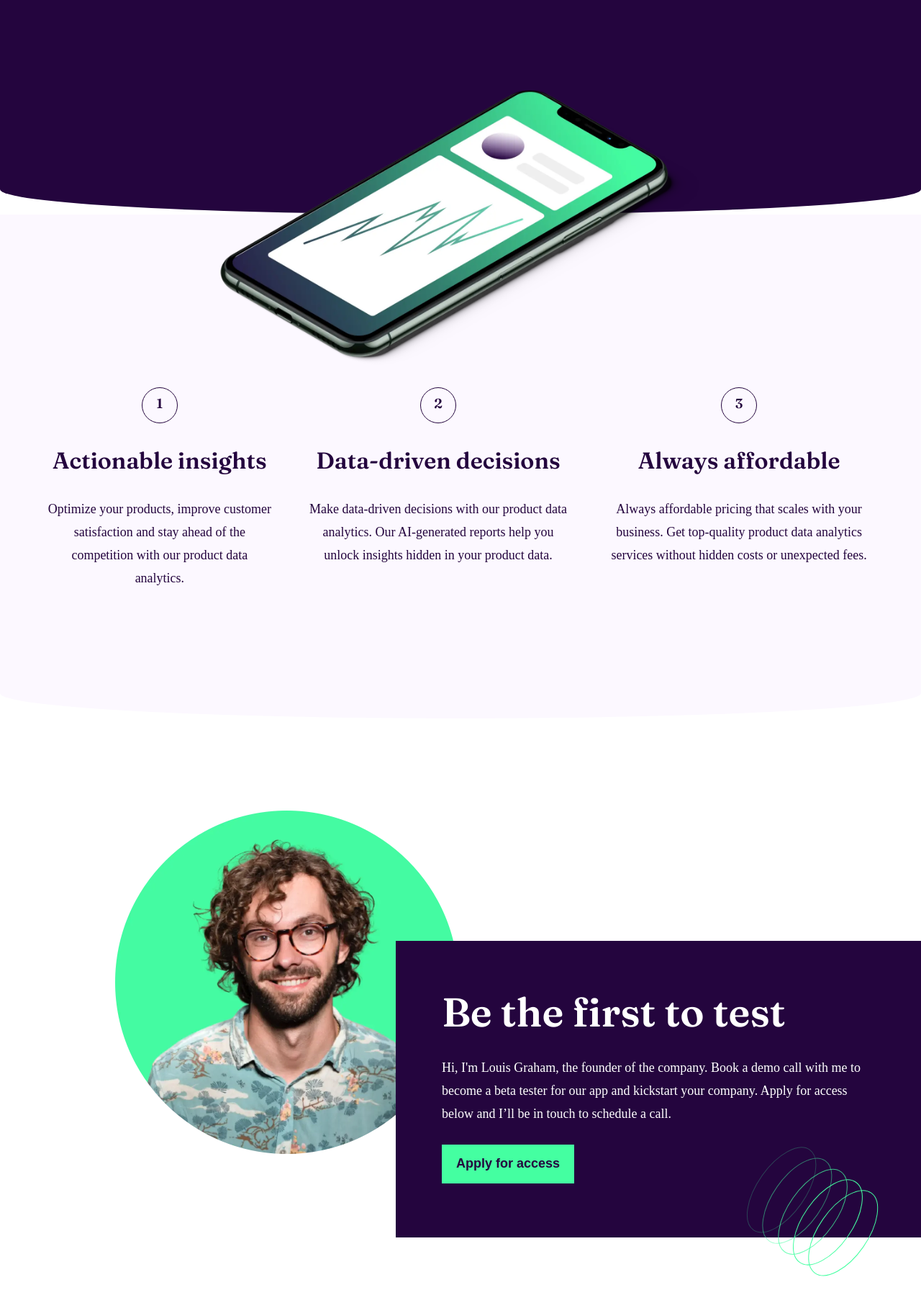
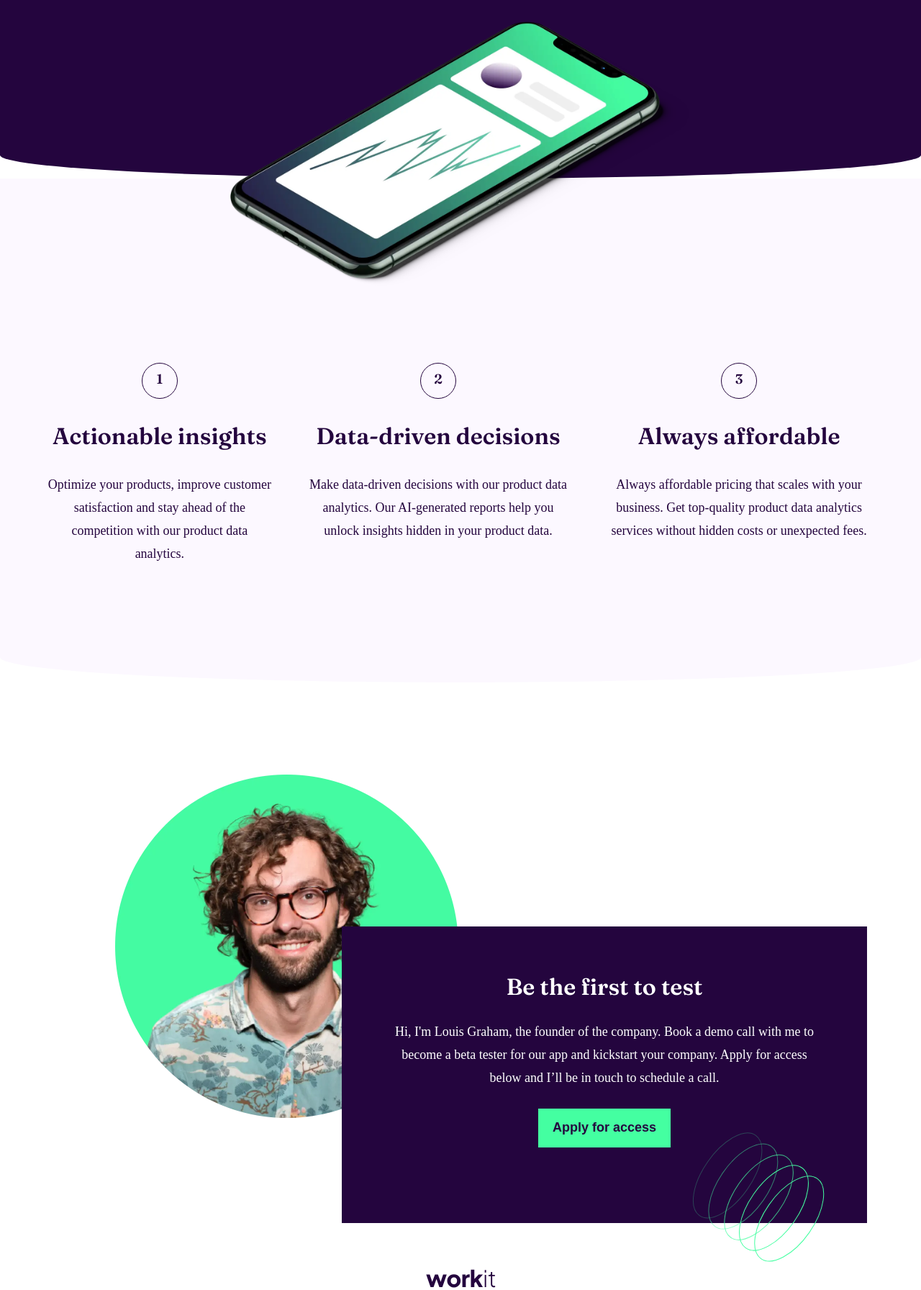
Before and after one commit to nmrabet/workit, a plain HTML site: page index.html in a window 1280 px wide. Shown: the part 402-2194 px from the top of the page at 72% size. Drawn offline with Linux system fonts and the light colour scheme.

Commit message:
Responsive views

```diff
--- a/index.html
+++ b/index.html
@@ -33,11 +33,10 @@
     <img
       src="./assets/images/image-hero.webp"
       alt=""
-      width="667px"
       class="img-hero"
     />
     <main>
-      <div>
+      <div class="hero-container">
         <h3 class="number">1</h3>
         <h2 class="title">Actionable insights</h2>
         <p class="text">
@@ -45,7 +44,7 @@
           of the competition with our product data analytics.
         </p>
       </div>
-      <div>
+      <div class="hero-container">
         <h3 class="number">2</h3>
         <h2 class="title">Data-driven decisions</h2>
         <p class="text">
@@ -54,7 +53,7 @@
           data.
         </p>
       </div>
-      <div>
+      <div class="hero-container">
         <h3 class="number">3</h3>
         <h2 class="title">Always affordable</h2>
         <p class="text">
@@ -74,7 +73,7 @@
           company. Apply for access below and I’ll be in touch to schedule a
           call.
         </p>
-        <button class="primary-btn">Apply for access</button>
+        <button class="primary-btn center">Apply for access</button>
       </div>
     </aside>
     <footer>
--- a/style.css
+++ b/style.css
@@ -1,8 +1,13 @@
 :root {
-  --fs-400: 1rem;
-  --fs-500: 2rem;
-  --fw-regular: 400;
-  --fw-semibold: 500;
+  --fs-L: 5rem;
+  --fs-M: 3.5rem;
+  --fs-MM: 3.75rem;
+  --fs-S: 2rem;
+  --fs-paragraph: 1.125rem;
+
+  --clr-bg: #24053e;
+  --clr-hg: #44ffa1;
+  --clr-light-bg: #fcf8ff;
 }
 
 * {
@@ -13,8 +18,8 @@
 
 header {
   position: relative;
-  height: 700px;
-  background-color: #24053e;
+  height: 650px;
+  background-color: var(--clr-bg);
   border-bottom-left-radius: 50% 5%;
   border-bottom-right-radius: 50% 5%;
   overflow-x: hidden;
@@ -31,13 +36,13 @@ header {
 
 .primary-btn {
   display: flex;
-  background-color: #44ffa1;
+  background-color: var(--clr-hg);
   color: #24053e;
   font-size: 18px;
   padding: 0.8em 1em;
   font-weight: bold;
   cursor: pointer;
-  border: 2px solid #44ffa1;
+  border: 2px solid var(--clr-hg);
 }
 
 .center {
@@ -65,54 +70,41 @@ header {
 
 .header-text {
   font-family: "Fraunces", serif;
-  font-size: 80px;
+  font-size: var(--fs-M);
   color: #fff;
   margin: 0 auto;
   text-align: center;
   max-width: 550px;
 }
 
-.header-text::before {
-  content: url("./assets/images/bg-pattern-1.svg");
-  top: 100px;
-  left: -100px;
-  position: absolute;
-}
-
-.header-text::after {
-  content: url("./assets/images/bg-pattern-2.svg");
-  top: 210px;
-  right: -80px;
-  position: absolute;
-}
-
 .img-hero {
   position: absolute;
-  bottom: -110px;
+  bottom: 120px;
   left: 50%;
   transform: translateX(-50%);
+  max-width: 100%;
 }
 
 main {
   padding: 15em 4em;
   height: 700px;
-  background-color: #fcf8ff;
+  background-color: var(--clr-light-bg);
   border-bottom-left-radius: 50% 5%;
   border-bottom-right-radius: 50% 5%;
-  display: flex;
-  flex-direction: row;
-  justify-content: space-between;
-  gap: 3em;
   text-align: center;
-  color: #24053e;
+  color: var(--clr-bg);
   margin-bottom: 8em;
+}
+
+.hero-container {
+  margin: 1em 0;
 }
 
 .number {
   font-family: "Fraunces", serif;
   display: inline-block;
   padding: 10px;
-  border: 1px solid #24053e;
+  border: 1px solid var(--clr-bg);
   border-radius: 50%;
   width: 50px;
   height: 50px;
@@ -129,40 +121,46 @@ main {
   font-size: 18px;
 }
 
-.founder {
-  margin: 0 10em;
-}
-
-.container {
-  position: relative;
-  bottom: 300px;
-  left: 550px;
-  padding: 4em;
-  background-color: #24053e;
-  color: #fff;
-  width: 730px;
-  height: 412px;
-  margin-bottom: -170px;
+main {
+  height: 1400px;
 }
 
 .heading {
   font-family: "fraunces", serif;
-  font-size: 56px;
+  font-size: var(--fs-S);
+  text-align: center;
 }
 
-.heading::after {
-  content: url("./assets/images/bg-pattern-3.svg");
-  top: 270px;
-  right: 40px;
-  position: absolute;
+.founder {
+  margin-left: auto;
+  margin-right: auto;
+  z-index: -1;
+  position: relative;
+  width: 100%;
+}
+
+.container {
+  margin-top: -100px;
+  margin-left: auto;
+  margin-right: auto;
+  padding: 4em;
+  background-color: var(--clr-bg);
+  color: #fff;
+  z-index: auto;
+  max-width: 90%;
 }
 
 .spacing {
   margin: 1.5em 0;
 }
 
+.text {
+  text-align: center;
+}
+
 footer {
   text-align: center;
+  margin: 4em 0;
 }
 
 .social {
@@ -176,3 +174,107 @@ footer {
 .pointer {
   cursor: pointer;
 }
+
+/* Responsive Design */
+
+@media only screen and (min-width: 768px) and (max-width: 959px) {
+  .header-text::before {
+    content: url("./assets/images/bg-pattern-1.svg");
+    top: 100px;
+    left: -100px;
+    position: absolute;
+  }
+
+  .header-text::after {
+    content: url("./assets/images/bg-pattern-2.svg");
+    top: 210px;
+    right: -80px;
+    position: absolute;
+  }
+
+  .header-text {
+    font-size: var(--fs-MM);
+  }
+
+  .heading::after {
+    content: url("./assets/images/bg-pattern-3.svg");
+    top: 270px;
+    right: 40px;
+    position: absolute;
+  }
+
+  .img-hero {
+    position: absolute;
+    bottom: 180px;
+    left: 50%;
+    transform: translateX(-50%);
+    max-width: 80%;
+  }
+
+  main {
+    height: 1100px;
+  }
+
+  .founder {
+    width: 281px;
+    margin-left: 5em;
+  }
+
+  .container {
+    margin-left: 10em;
+    padding: 4em;
+    background-color: var(--clr-bg);
+    color: #fff;
+    z-index: auto;
+    max-width: 514px;
+  }
+}
+
+@media only screen and (min-width: 992px) {
+  .header-text {
+    font-size: var(--fs-L);
+  }
+
+  main {
+    display: flex;
+    flex-direction: row;
+    justify-content: space-between;
+    gap: 3em;
+    height: 700px;
+  }
+
+  .img-hero {
+    width: 50%;
+  }
+
+  .heading::after {
+    content: url("./assets/images/bg-pattern-3.svg");
+    top: 270px;
+    right: 40px;
+    position: absolute;
+  }
+
+  .founder {
+    margin: 0 10em;
+  }
+
+  .container {
+    position: relative;
+    bottom: 170px;
+    left: 200px;
+    width: 730px;
+    height: 412px;
+    margin-bottom: -170px;
+  }
+
+  .img-hero {
+    position: absolute;
+    bottom: 0px;
+    left: 50%;
+    transform: translateX(-50%);
+  }
+
+  .founder {
+    width: 477px;
+  }
+}
```
